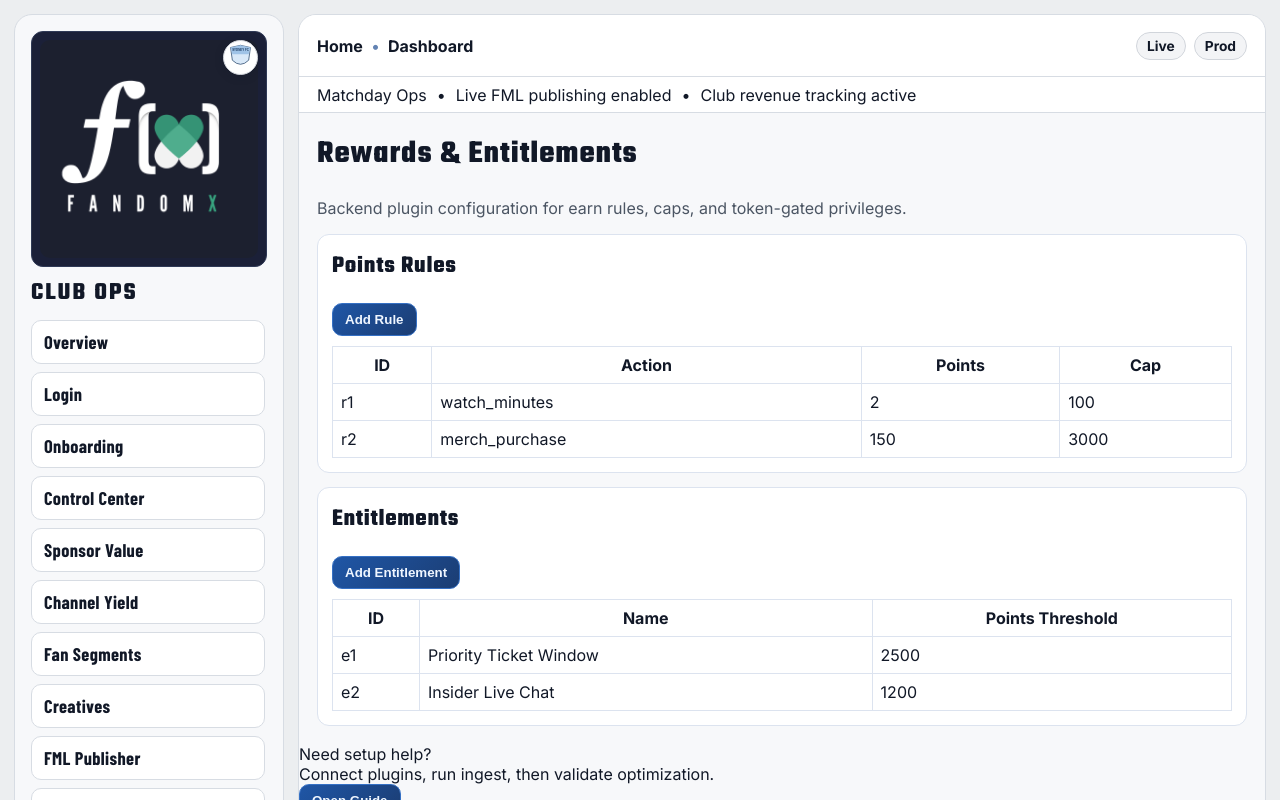
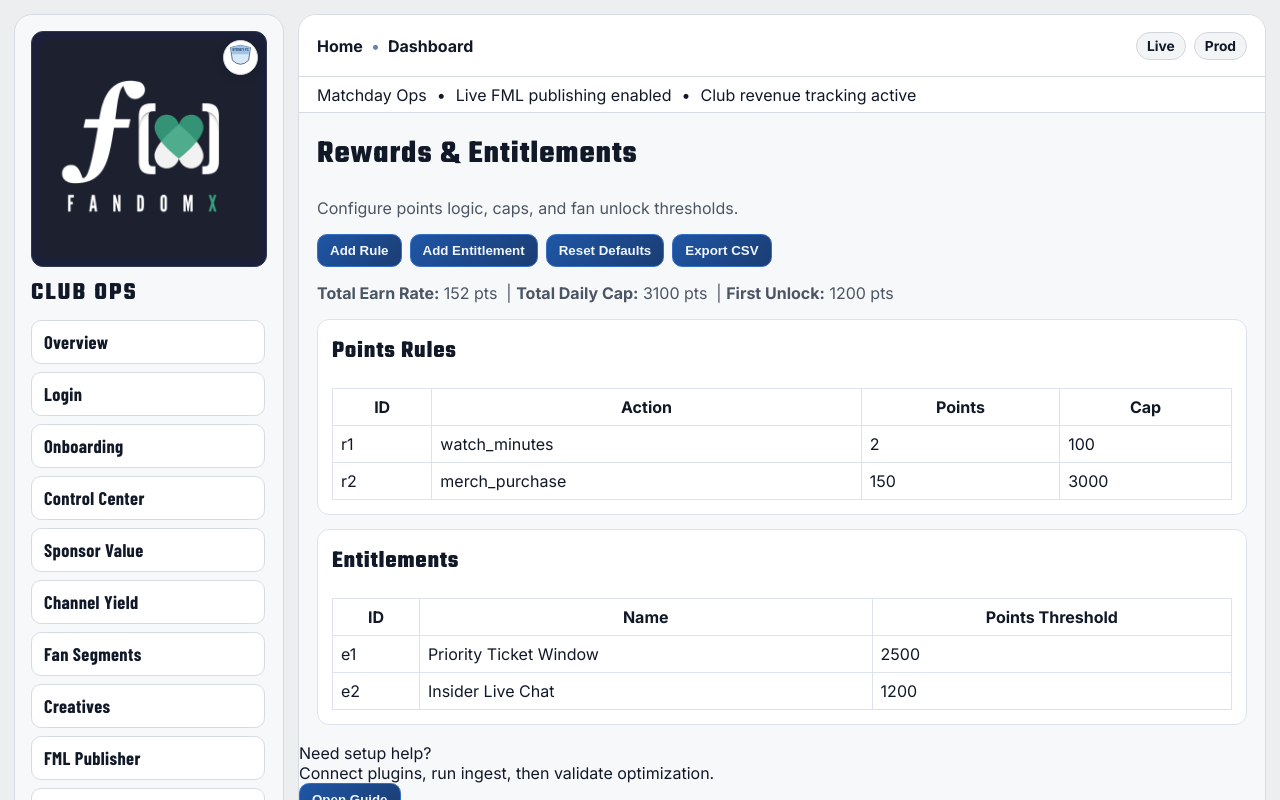
Before and after one commit to venturewhiz/Fx_F11, a Next.js app in the folder Fx/fandomx_pilot_stack/apps/club-console/: page /rewards in a window 1280 px wide. Shown: the top 800 px of the page. Built offline with nearby package versions, Linux system fonts and the light colour scheme.

Commit message:
Polish club rewards page with persistence, KPIs, reset, and CSV export

```diff
--- a/Fx/fandomx_pilot_stack/apps/club-console/pages/rewards.js
+++ b/Fx/fandomx_pilot_stack/apps/club-console/pages/rewards.js
@@ -1,31 +1,99 @@
-import { useState } from "react";
+import { useEffect, useMemo, useState } from "react";
+
+const LS_KEY = "fx_club_rewards_cfg_v1";
+
+const defaultRules = [
+  { id: "r1", action: "watch_minutes", points: 2, cap: 100 },
+  { id: "r2", action: "merch_purchase", points: 150, cap: 3000 },
+];
+
+const defaultEntitlements = [
+  { id: "e1", name: "Priority Ticket Window", threshold: 2500 },
+  { id: "e2", name: "Insider Live Chat", threshold: 1200 },
+];
 
 export default function Rewards() {
-  const [rules, setRules] = useState([
-    { id: "r1", action: "watch_minutes", points: 2, cap: 100 },
-    { id: "r2", action: "merch_purchase", points: 150, cap: 3000 }
-  ]);
-  const [entitlements, setEntitlements] = useState([
-    { id: "e1", name: "Priority Ticket Window", threshold: 2500 },
-    { id: "e2", name: "Insider Live Chat", threshold: 1200 }
-  ]);
+  const [rules, setRules] = useState(defaultRules);
+  const [entitlements, setEntitlements] = useState(defaultEntitlements);
+
+  useEffect(() => {
+    try {
+      const raw = localStorage.getItem(LS_KEY);
+      if (!raw) return;
+      const parsed = JSON.parse(raw);
+      if (Array.isArray(parsed.rules)) setRules(parsed.rules);
+      if (Array.isArray(parsed.entitlements)) setEntitlements(parsed.entitlements);
+    } catch {}
+  }, []);
+
+  useEffect(() => {
+    localStorage.setItem(LS_KEY, JSON.stringify({ rules, entitlements }));
+  }, [rules, entitlements]);
+
+  const totals = useMemo(() => {
+    const earnRate = rules.reduce((sum, r) => sum + Number(r.points || 0), 0);
+    const maxCap = rules.reduce((sum, r) => sum + Number(r.cap || 0), 0);
+    const minUnlock = entitlements.length
+      ? Math.min(...entitlements.map((e) => Number(e.threshold || 0)))
+      : 0;
+    return { earnRate, maxCap, minUnlock };
+  }, [rules, entitlements]);
 
   function addRule() {
-    setRules([...rules, { id: `r${rules.length + 1}`, action: "social_share", points: 25, cap: 500 }]);
+    setRules((prev) => [
+      ...prev,
+      { id: `r${prev.length + 1}`, action: "social_share", points: 25, cap: 500 },
+    ]);
   }
 
   function addEntitlement() {
-    setEntitlements([...entitlements, { id: `e${entitlements.length + 1}`, name: "Gated Video", threshold: 800 }]);
+    setEntitlements((prev) => [
+      ...prev,
+      { id: `e${prev.length + 1}`, name: "Gated Video", threshold: 800 },
+    ]);
+  }
+
+  function resetDefaults() {
+    setRules(defaultRules);
+    setEntitlements(defaultEntitlements);
+  }
+
+  function exportCsv() {
+    const header = "type,id,name_or_action,points_or_threshold,cap";
+    const rows = [
+      ...rules.map((r) => ["rule", r.id, r.action, r.points, r.cap]),
+      ...entitlements.map((e) => ["entitlement", e.id, e.name, e.threshold, ""]),
+    ];
+    const body = rows.map((r) => r.join(",")).join("\n");
+    const blob = new Blob([`${header}\n${body}`], { type: "text/csv;charset=utf-8;" });
+    const url = URL.createObjectURL(blob);
+    const a = document.createElement("a");
+    a.href = url;
+    a.download = "club_rewards_entitlements.csv";
+    a.click();
+    URL.revokeObjectURL(url);
   }
 
   return (
     <div>
       <h1 style={{ marginTop: 0 }}>Rewards & Entitlements</h1>
-      <p>Backend plugin configuration for earn rules, caps, and token-gated privileges.</p>
+      <p>Configure points logic, caps, and fan unlock thresholds.</p>
+
+      <p>
+        <button onClick={addRule}>Add Rule</button>
+        <button onClick={addEntitlement} style={{ marginLeft: 8 }}>Add Entitlement</button>
+        <button onClick={resetDefaults} style={{ marginLeft: 8 }}>Reset Defaults</button>
+        <button onClick={exportCsv} style={{ marginLeft: 8 }}>Export CSV</button>
+      </p>
+
+      <p>
+        <strong>Total Earn Rate:</strong> {totals.earnRate} pts &nbsp;|&nbsp;
+        <strong>Total Daily Cap:</strong> {totals.maxCap} pts &nbsp;|&nbsp;
+        <strong>First Unlock:</strong> {totals.minUnlock} pts
+      </p>
 
       <section style={{ background: "#fff", border: "1px solid #dce3ef", borderRadius: 12, padding: 14, marginBottom: 14 }}>
         <h2 style={{ marginTop: 0 }}>Points Rules</h2>
-        <button onClick={addRule}>Add Rule</button>
         <table border="1" cellPadding="8" style={{ borderCollapse: "collapse", width: "100%", borderColor: "#dce3ef", marginTop: 10 }}>
           <thead><tr><th>ID</th><th>Action</th><th>Points</th><th>Cap</th></tr></thead>
           <tbody>{rules.map((r) => <tr key={r.id}><td>{r.id}</td><td>{r.action}</td><td>{r.points}</td><td>{r.cap}</td></tr>)}</tbody>
@@ -34,7 +102,6 @@
 
       <section style={{ background: "#fff", border: "1px solid #dce3ef", borderRadius: 12, padding: 14 }}>
         <h2 style={{ marginTop: 0 }}>Entitlements</h2>
-        <button onClick={addEntitlement}>Add Entitlement</button>
         <table border="1" cellPadding="8" style={{ borderCollapse: "collapse", width: "100%", borderColor: "#dce3ef", marginTop: 10 }}>
           <thead><tr><th>ID</th><th>Name</th><th>Points Threshold</th></tr></thead>
           <tbody>{entitlements.map((e) => <tr key={e.id}><td>{e.id}</td><td>{e.name}</td><td>{e.threshold}</td></tr>)}</tbody>
```
